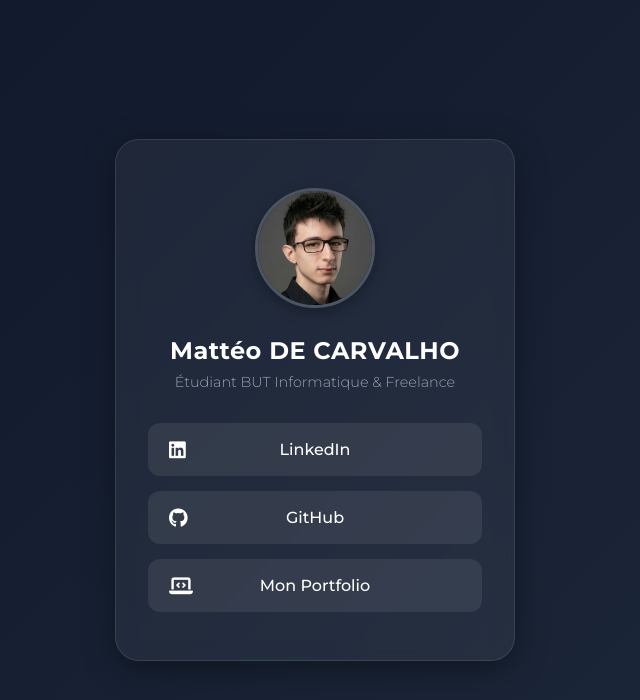
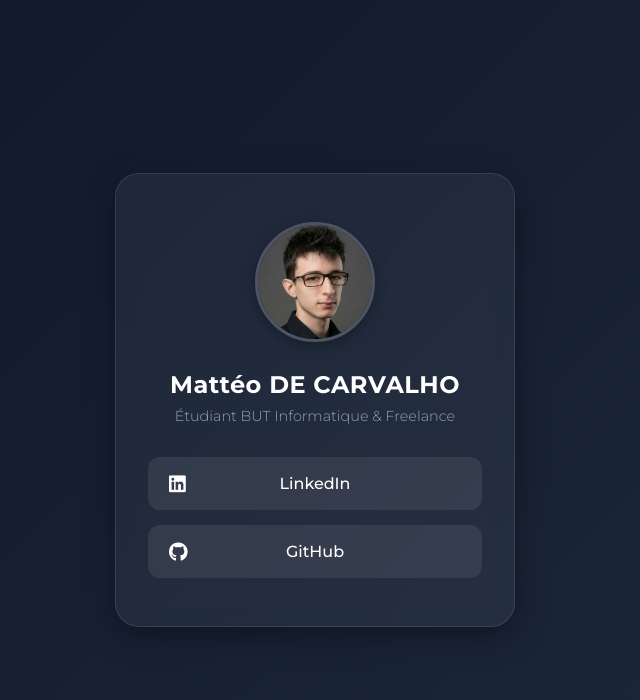
Before and after one commit to Matdecar/LinkPage, a plain HTML site: page index.html in a window 1280 px wide. Shown: the whole page, without its empty margins (325-965 px from the left). Drawn offline with Linux system fonts and the light colour scheme.

Commit message:
Remove portfolio link from index.html
Removed the portfolio link from the HTML.

```diff
--- a/index.html
+++ b/index.html
@@ -31,10 +31,10 @@
                 GitHub
             </a>
 
-            <a href="#" target="_blank" class="link-btn portfolio">
+<!--            <a href="#" target="_blank" class="link-btn portfolio">
                 <i class="fas fa-laptop-code"></i>
                 Mon Portfolio
-            </a>
+            </a>																-->
 
         </div>
     </div>
```
